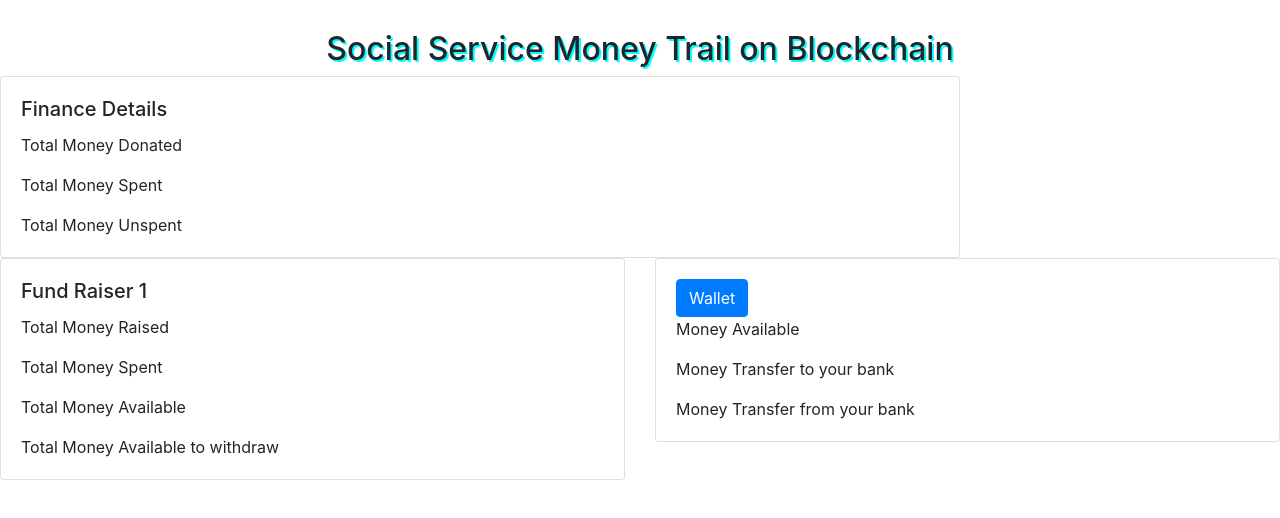
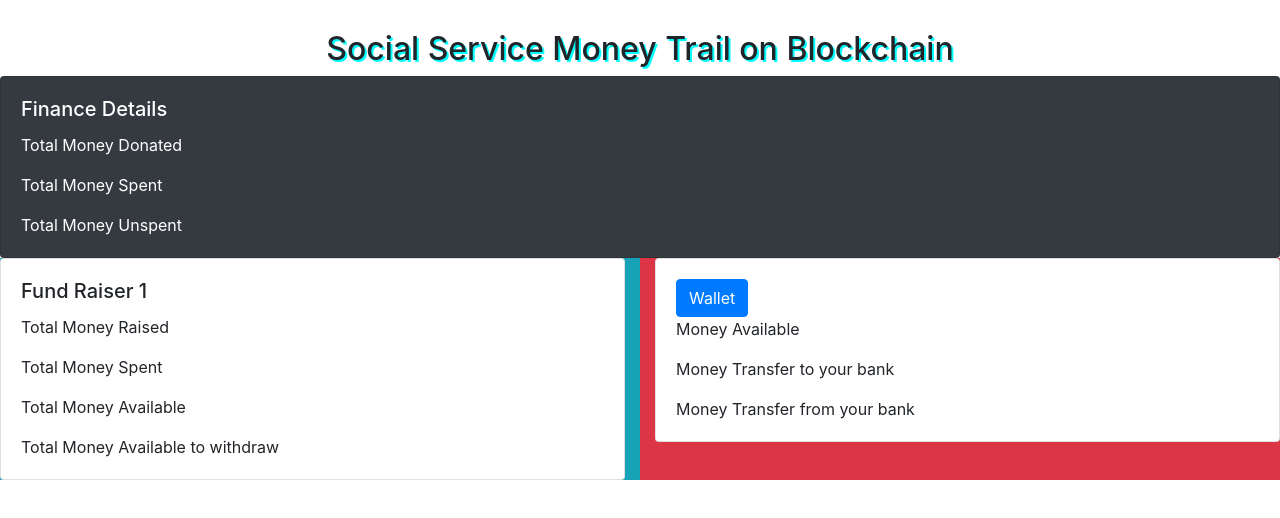
Before and after one commit to ravindragsingh/ngoSocial, an Angular app: page /common/dashboard in a window 1280 px wide. Shown: the top 518 px of the page. Built offline with nearby package versions, Linux system fonts and the light colour scheme.

Commit message:
dashboard3

```diff
--- a/src/app/login/common/dashboard/dashboard.component.html
+++ b/src/app/login/common/dashboard/dashboard.component.html
@@ -1,4 +1,4 @@
-<div class="card w-75">
+<div class="card w-100 text-white bg-dark">
     <div class="card-body">
         <h5 class="card-title">Finance Details</h5>
         <p class="card-text">Total Money Donated</p>
@@ -7,8 +7,10 @@
         <!-- <a href="#" class="btn btn-primary">Button</a> -->
     </div>
 </div>
-<div class="row">
-    <div class="col-sm-6">
+
+
+<div class="row ">
+    <div class="col-sm-6 bg-info">
         <div class="card">
             <div class="card-body">
                 <h5 class="card-title">Fund Raiser 1</h5>
@@ -20,7 +22,7 @@
             </div>
         </div>
     </div>
-    <div class="col-sm-6">
+    <div class="col-sm-6 bg-danger">
         <div class="card">
             <div class="card-body">
                 <button class="btn btn-primary">Wallet</button>
```
